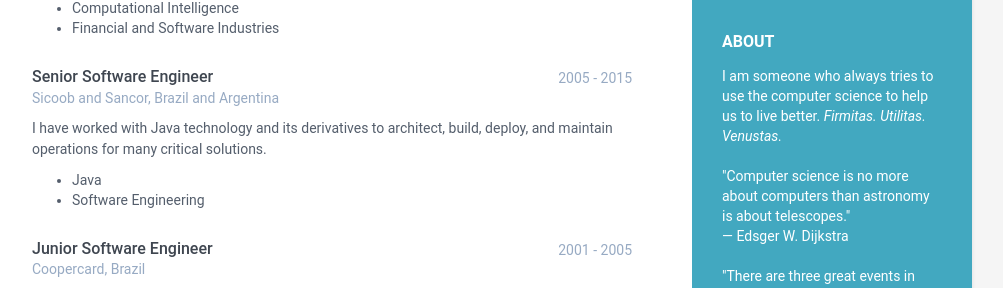
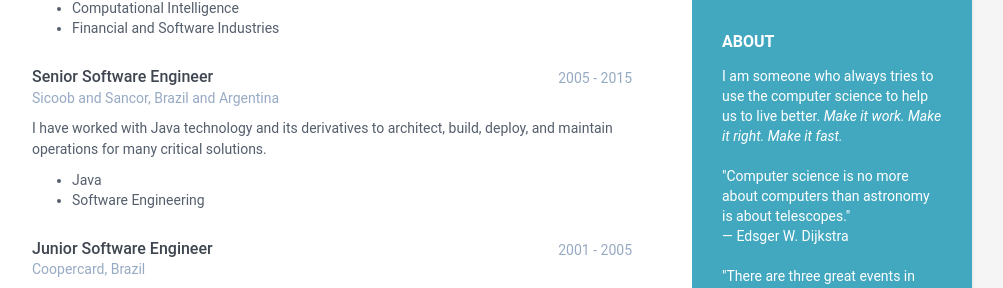
Before and after one commit to gomede/gomede.github.io, a Jekyll site: the page built from index.html, in a window 1280 px wide and 900 px high, scrolled down 1870 px. Shown: the part 152-440 px from the top of the window, without its empty margins (168-1171 px from the left). Built offline with Jekyll 4.4.1, drawn with Linux system fonts in a browser that asks for light colours.

Commit message:
Update about.html

```diff
--- a/_includes/about.html
+++ b/_includes/about.html
@@ -4,7 +4,7 @@
     </h2>
 	I am someone who always tries to use the computer science to help us to live better.
 	</b>
-	<i>Firmitas. Utilitas. Venustas.</i>
+	<i>Make it work. Make it right. Make it fast.</i>
 	</br>
 	</br>
 	"Computer science is no more about computers than astronomy is about telescopes."
```
